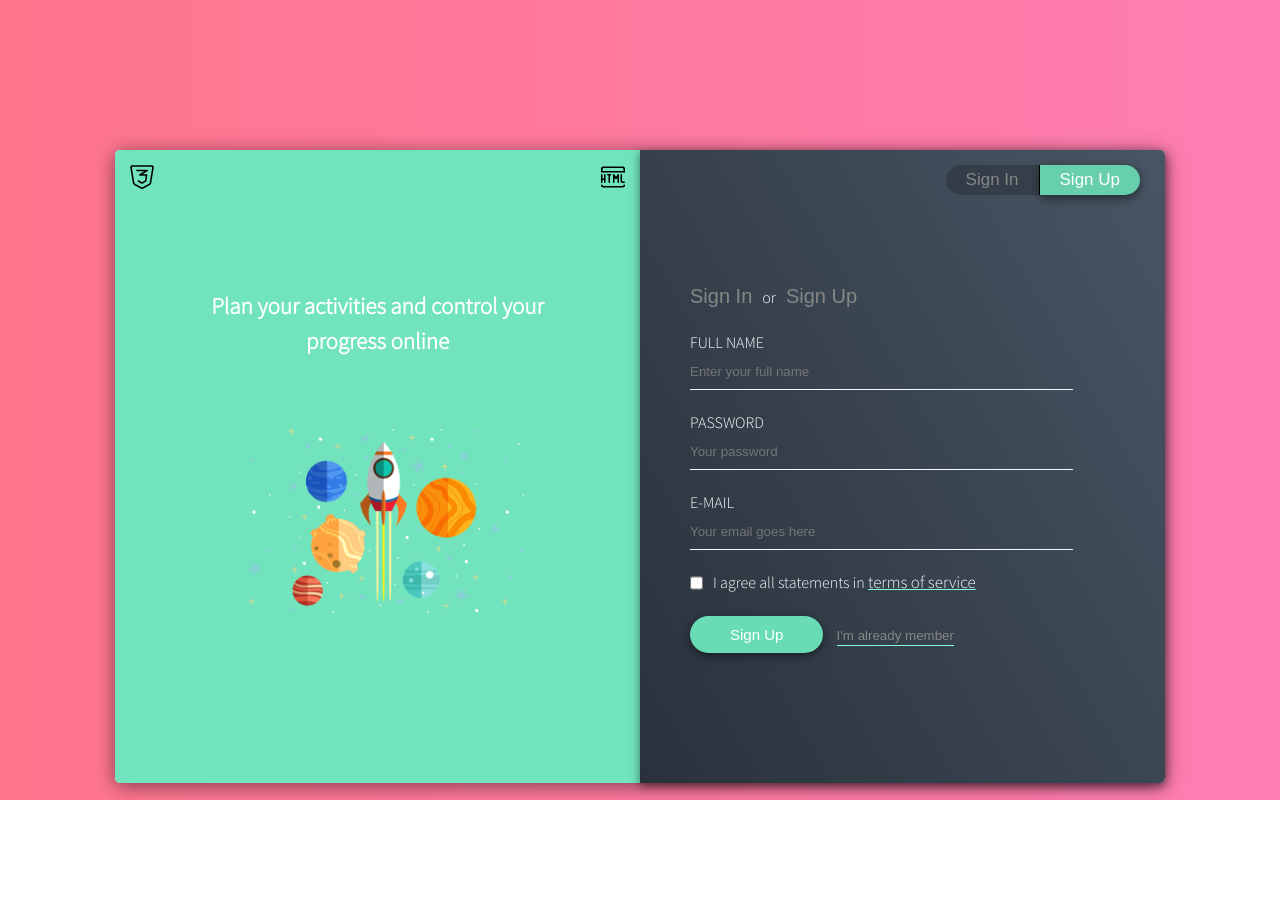
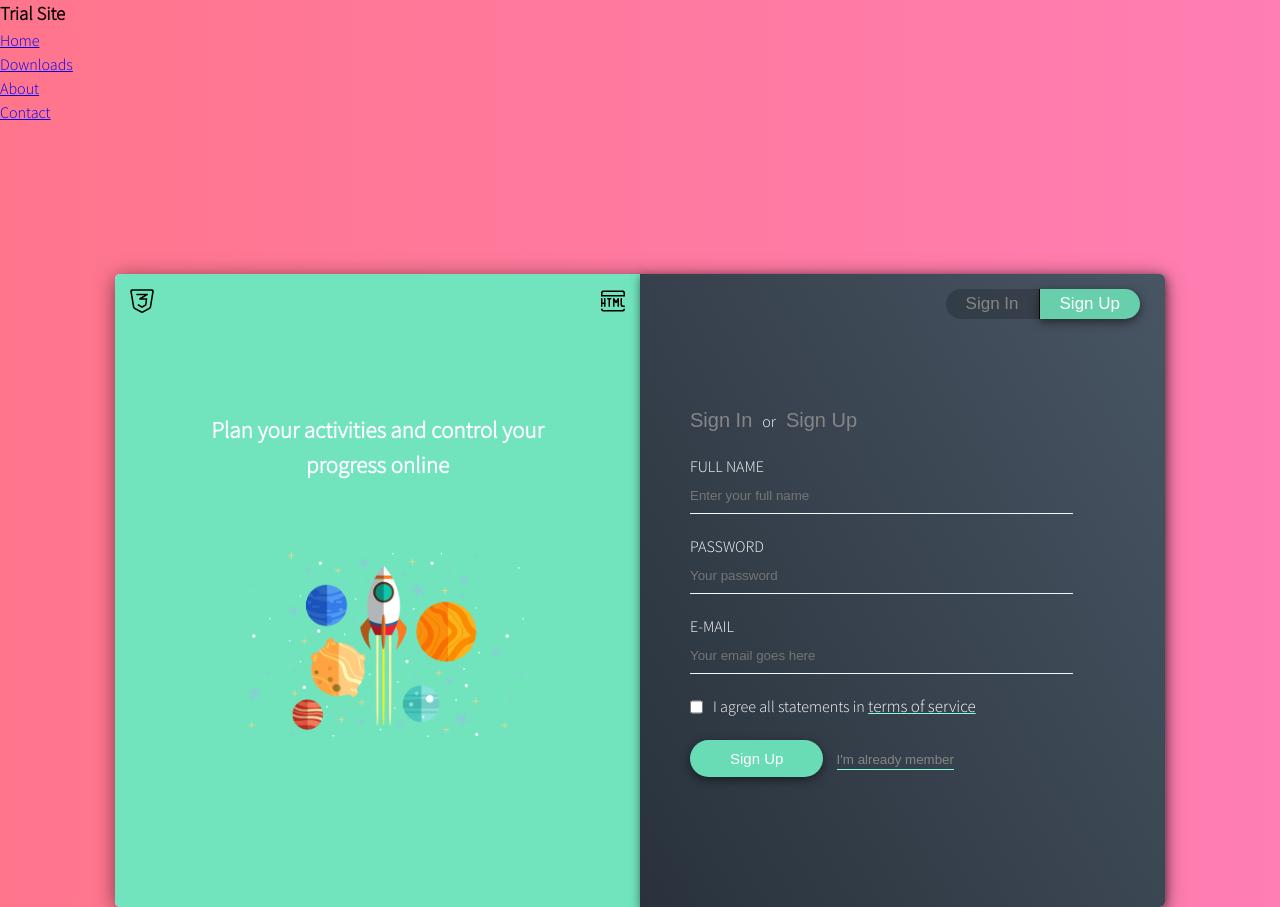
Before and after one commit to Kalalaakash/trial-pages, a plain HTML site: page page1/index.html in a window 1280 px wide. Before the commit the page ends 800 px from the top, so only its background shows below. Drawn offline with Linux system fonts and the light colour scheme.

Commit message:
added navbar

```diff
--- a/page1/index.html
+++ b/page1/index.html
@@ -8,6 +8,22 @@
 </head>
 <body>
     <section class="window">
+        <div class="navbar">
+            <nav>
+                <h1>Trial Site</h1>
+                <div class="collapse">
+                    <div class="line"></div>
+                    <div class="line"></div>
+                    <div class="line"></div>
+                </div>
+                <ul class="navlinks">
+                    <li><a href="#" >Home</a></li>
+                    <li><a href="#" >Downloads</a></li>
+                    <li><a href="#" >About</a></li>
+                    <li><a href="#" >Contact</a></li>
+                </ul>
+            </nav>
+        </div>
         <div class="container">
             <div class="info">
                 <div class="infoimg">
```
